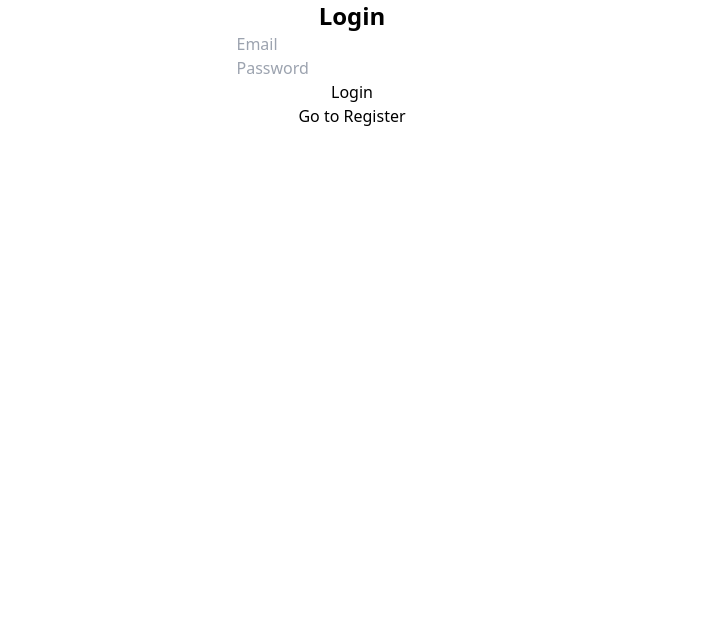
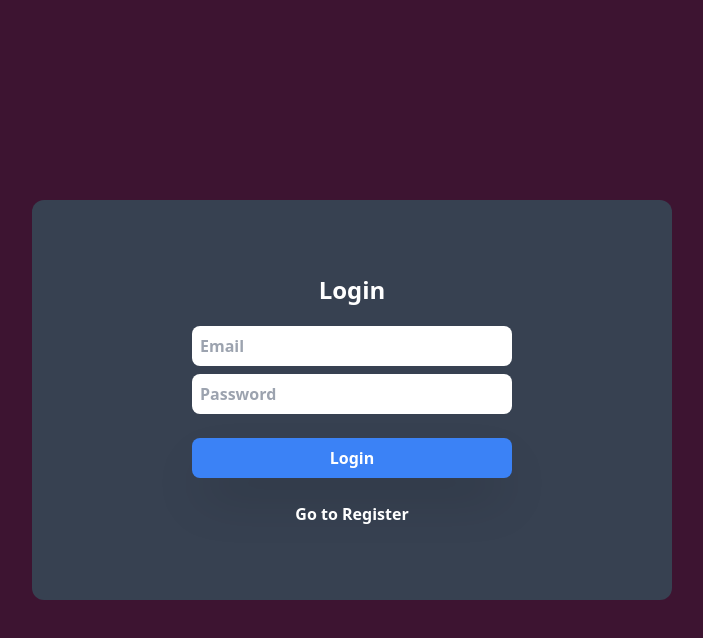
Before and after one commit to Nikitha-ms/new-todo-frontend, a React (Vite) app: page /auth in a window 1280 px wide. Both pictures are taken after a click on the element "Go to Login". Shown: the top 638 px of the page, without its empty margins (288-991 px from the left). Built offline with nearby package versions, Linux system fonts and the light colour scheme.

Commit message:
get all the task from the userid and  validation of the register page and login page

```diff
--- a/src/components/Login.jsx
+++ b/src/components/Login.jsx
@@ -1,51 +1,71 @@
-import { useState ,useContext} from "react";
+import { useState, useContext } from "react";
 import PropTypes from "prop-types";
 import { AuthContext } from "../context/AuthContext";
 
-const Login = ({setIsLogin}) => {
+const Login = ({ setIsLogin }) => {
   const { login } = useContext(AuthContext);
   const [data, setData] = useState({
     email: "",
     password: "",
   });
+  const [loginError, setLoginError] = useState("");
 
   const handleChange = (e) => {
     setData({ ...data, [e.target.name]: e.target.value });
+    setLoginError("");
   };
 
-  const handleLogin = (e) => {
+  const handleLogin = async (e) => {
     e.preventDefault();
     if (data.email === "" || data.password === "") {
       alert("Please fill all the fields");
       return;
     } else {
-      login(data.email, data.password);
+      try {
+        const res = await login(data.email, data.password);
+        if (!res.success) {
+          throw res.error;
+        }
+        console.log(res);
+      } catch (error) {
+        console.log(error);
+        setLoginError(error.message || "An error occurred during login.");
+      }
+      console.log(loginError);
     }
   };
 
-
-
   return (
-    <div className="flex flex-col w-full m-auto h-full items-center align">
-      <h1 className="text-2xl font-bold">Login</h1>
-      <div className="flex flex-col">
+    <div className="flex justify-center items-center bg-[#3d1431] h-screen w-screen">
+      <div className="flex flex-col justify-center items-center h-[50%] w-[50%] bg-gray-700 rounded-xl m-[10px]">
+        <h1 className="text-2xl text-white font-bold mb-5">Login</h1>
+        <div className="flex flex-col w-full justify-center items-center">
           <input
             type="text"
-          name="email"  // Add this line
+            name="email"
             placeholder="Email"
             value={data.email}
             onChange={handleChange}
+            className="mb-2 p-2 w-[50%] rounded-lg font-sans font-semibold"
           />
           <input
             type="password"
-          name="password"  // Add this line
+            name="password"
             placeholder="Password"
             value={data.password}
             onChange={handleChange}
+            className="mb-2 p-2 w-[50%] rounded-lg font-sans font-semibold"
           />
-        <button onClick={handleLogin}>Login</button>
+          {loginError && <p className="text-red-500">{loginError}</p>}
+          <button
+            onClick={handleLogin}
+            className="mt-4 bg-blue-500 w-[50%] text-white p-2 rounded-lg shadow-2xl font-sans font-bold"
+          >
+            Login
+          </button>
         </div>
-      <span onClick={() => setIsLogin(false)}>Go to Register</span>
+        <span className="text-white mt-6 cursor-pointer font-sans font-semibold" onClick={() => setIsLogin(false)}>Go to Register</span>
+      </div>
     </div>
   );
 };
--- a/src/components/Register.jsx
+++ b/src/components/Register.jsx
@@ -9,48 +9,97 @@ const Register = ({ setIsLogin }) => {
     email: "",
     password: "",
   }); // Add this line
+  const [errors, setErrors] = useState({});
   const handleChange = (e) => {
+
     setData({ ...data, [e.target.name]: e.target.value });
+    if (errors[e.target.name]) {
+      setErrors({ ...errors, [e.target.name]: "" });
+    }
+  };
+
+  const validateForm = () => {
+    let formIsValid = true;
+    let errors = {};
+
+    if (!data.username.trim()) {
+      errors.username = "Username is required";
+      formIsValid = false;
+    }
+    else if(!data.username.length<3 && data.username.length>15){
+      errors.username = "Username must be at least 3 characters and at most 15 characters";
+      formIsValid = false;
+    }
+
+    if (!data.email.trim()) {
+      errors.email = "Email is required";
+      formIsValid = false;
+    } else if (!/\S+@\S+\.\S+/.test(data.email)) {
+      errors.email = "Email is invalid";
+      formIsValid = false;
+    }
+    if (!data.password.trim()) {
+      errors.password = "Password is required";
+      formIsValid = false;
+    } else if (data.password.length < 8) {
+      errors.password = "Password must be at least 8 characters";
+      formIsValid = false;
+    }
+
+    setErrors(errors);
+    return formIsValid;
   };
   const handleRegister = (e) => {
     e.preventDefault();
-    if (data.username === "" || data.email === "" || data.password === "") {
-      alert("Please fill all the fields");
-      return;
+    if (validateForm()) {
+      register(data.username, data.email, data.password);
     } else {
-      register(data.username, data.email, data.password);
+      console.log("Validation failed");
     }
   };
 
   return (
-    <div className="flex flex-col w-full m-auto h-full items-center align">
-      <h1 className="text-2xl font-bold">Register</h1>
-      <div className="flex  flex-col">
+    <div className="flex justify-center items-center bg-[#3d1431] h-screen w-screen">
+  <div className="flex flex-col justify-center items-center h-[50%] w-[50%] bg-gray-700 rounded-xl m-[10px]">
+    <h1 className="text-2xl text-white font-bold mb-5">Register</h1>
+    <div className="flex flex-col w-full justify-center items-center">
       <input
         type="text"
         placeholder="Username"
         name="username"
         value={data.username}
         onChange={handleChange}
+        className="mb-2 p-2  w-[50%] rounded-lg font-sans font-semibold"
       />
+       {errors.username && <p className="text-red-500 text-sm mb-4">{errors.username}</p>}
       <input
         type="email"
         placeholder="Email"
         name="email"
         value={data.email}
         onChange={handleChange}
+        className="mb-2 p-2 w-[50%] rounded-lg font-sans font-semibold"
       />
+       {errors.email && <p className="text-red-500 text-sm mb-4">{errors.email}</p>}
       <input
         type="password"
         placeholder="Password"
         name="password"
         value={data.password}
         onChange={handleChange}
+        className="mb-2 p-2 w-[50%] rounded-lg font-sans font-semibold"
       />
+      {errors.password && <p className="text-red-500 text-sm mb-4">{errors.password}</p>}
 
-        <button onClick={handleRegister}>Register</button>
+
+      <button
+        onClick={handleRegister}
+        className="mt-4 bg-blue-500 w-[50%] text-white p-2 rounded-lg shadow-2xl font-sans font-bold ">
+        Register
+      </button>
     </div>
-      <span onClick={() => setIsLogin(true)}>Go to Login</span>
+    <span className="text-white mt-6 cursor-pointer font-sans font-semibold" onClick={() => setIsLogin(true)}>Go to Login</span>
+  </div>
 </div>
   );
 };
--- a/src/components/Todo.jsx
+++ b/src/components/Todo.jsx
@@ -1,4 +1,4 @@
-import { useState, useEffect } from "react";
+import { useState, useContext } from "react";
 import API from "../utils/API";
 import Plus from "../assets/Plus.png";
 import DeleteIcon from "../assets/DeleteIcon.png";
@@ -6,11 +6,29 @@ import EditIcon from "../assets/EditIcon.png";
 import SaveIcon from "../assets/SaveIcon.png";
 import EraseIcon from "../assets/EraseIcon.png";
 import TaskDone from "../assets/TaskDone.png";
+import { AuthContext } from "../context/AuthContext";
+import { useEffect } from "react";
+
 const Todo = () => {
   const [tasks, setTasks] = useState("");
   const [taskList, setTaskList] = useState([]);
   const [editedTask, setEditedTask] = useState("");
   const [editIndex, setEditIndex] = useState(null);
+  const { id } = useContext(AuthContext);
+
+  useEffect(() => {
+    const fetchTasks = async () => {
+      try {
+        const response = await API.get(`/tasks/${id}`);
+        setTaskList(response.data);
+      } catch (error) {
+        console.error("Error fetching tasks:", error);
+      }
+    };
+    if (id) {
+      fetchTasks();
+    }
+  }, [id]);
 
   const handleAddTask = async () => {
     if (tasks.trim() === "") {
@@ -18,7 +36,7 @@ const Todo = () => {
       return;
     }
     try {
-      const response = await API.post("/tasks/create", { task: tasks });
+      const response = await API.post("/tasks/create", { task: tasks ,userid: id});
       setTaskList([...taskList, response.data]);
       setTasks("");
     } catch (error) {
--- a/src/context/AuthContext.jsx
+++ b/src/context/AuthContext.jsx
@@ -11,6 +11,7 @@ export const AuthProvider = ({ children }) => {
 
   const [user, setUser] = useState(null);
   const [username , setUsername] = useState(null);
+  const [id, setId] = useState(null);
 
   useEffect(() => {
     if (localStorage.getItem("withCreds"))
@@ -20,9 +21,11 @@ export const AuthProvider = ({ children }) => {
             const decoded = jwtDecode(res.data?.token);
             setUser(res.data?.token);
             setUsername(decoded.username);
+            setId(decoded._id);
           } else {
             setUser(null);
             setUsername(null);
+            setId(null);
             localStorage.removeItem("withCreds");
             throw new Error("Failed to refresh token");
           }
@@ -44,6 +47,7 @@ export const AuthProvider = ({ children }) => {
         const decoded = jwtDecode(res.data?.token);
         setUser(res.data?.token);
         setUsername(decoded.username);
+        setId(decoded._id);
         localStorage.setItem("withCreds", true);
         alert("Registration successful!");
         console.log(user);
@@ -64,6 +68,7 @@ export const AuthProvider = ({ children }) => {
         const decoded = jwtDecode(res.data.token);
         setUser(res.data.token);
         setUsername(decoded.username);
+        setId(decoded._id);
         localStorage.setItem("withCreds", true);
         console.log(user);
         console.log("logged in successfully!");
@@ -83,6 +88,7 @@ export const AuthProvider = ({ children }) => {
         navigate("/auth");
         setUser(null);
         setUsername(null);
+        setId(null);
         localStorage.removeItem("withCreds");
       } else {
         throw new Error(res.data.message);
@@ -98,6 +104,7 @@ export const AuthProvider = ({ children }) => {
       value={{
         user,
         username,
+        id,
         register,
         login,
         logout,
```
Lines whose indentation alone changed are shown as unchanged.
